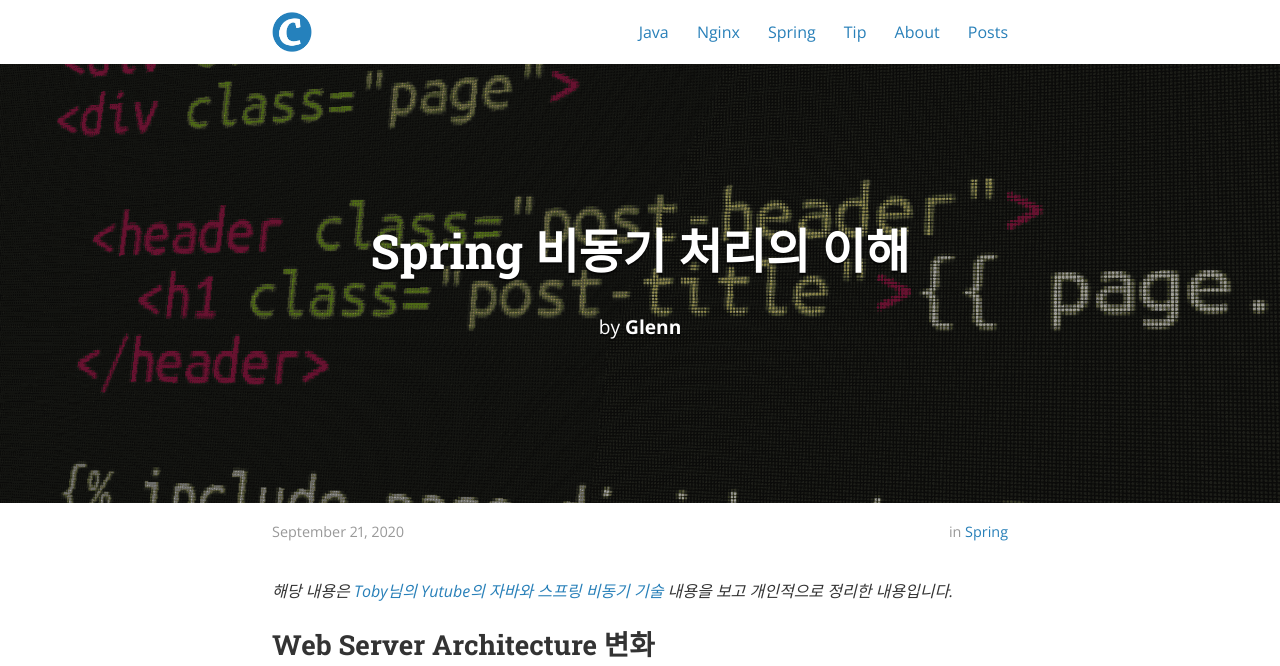
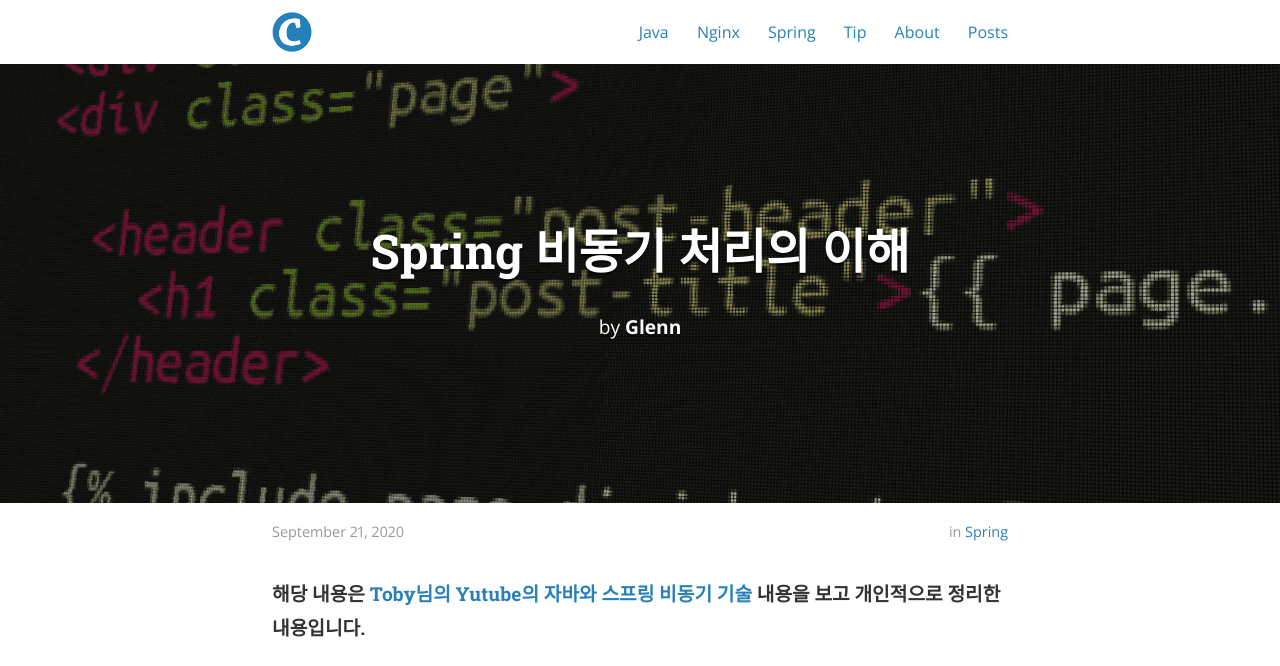
Before and after one commit to tries1/tries1.github.io, a Jekyll site: the page built from _posts/spring/2020-09-21-spring_async.md, in a window 1280 px wide. Shown: the top 666 px of the page. Built offline with Jekyll 4.4.1, drawn with Linux system fonts in a browser that asks for light colours; nearby versions of some CDN libraries; comment, search, counter and statistics services are not loaded; grey boxes are pictures that could not be loaded.

Commit message:
링크 수정

```diff
--- a/_posts/spring/2020-09-21-spring_async.md
+++ b/_posts/spring/2020-09-21-spring_async.md
@@ -8,7 +8,7 @@ cover:  "/assets/instacode.png"
 comments: true
 ---
 
-*해당 내용은 [Toby님의 Yutube의 자바와 스프링 비동기 기술](https://www.youtube.com/channel/UCcqH2RV1-9ebRBhmN_uaSNg) 내용을 보고 개인적으로 정리한 내용입니다.*
+#### 해당 내용은 [Toby님의 Yutube의 자바와 스프링 비동기 기술](https://www.youtube.com/channel/UCcqH2RV1-9ebRBhmN_uaSNg) 내용을 보고 개인적으로 정리한 내용입니다.
 
 ## Web Server Architecture 변화
 
```
